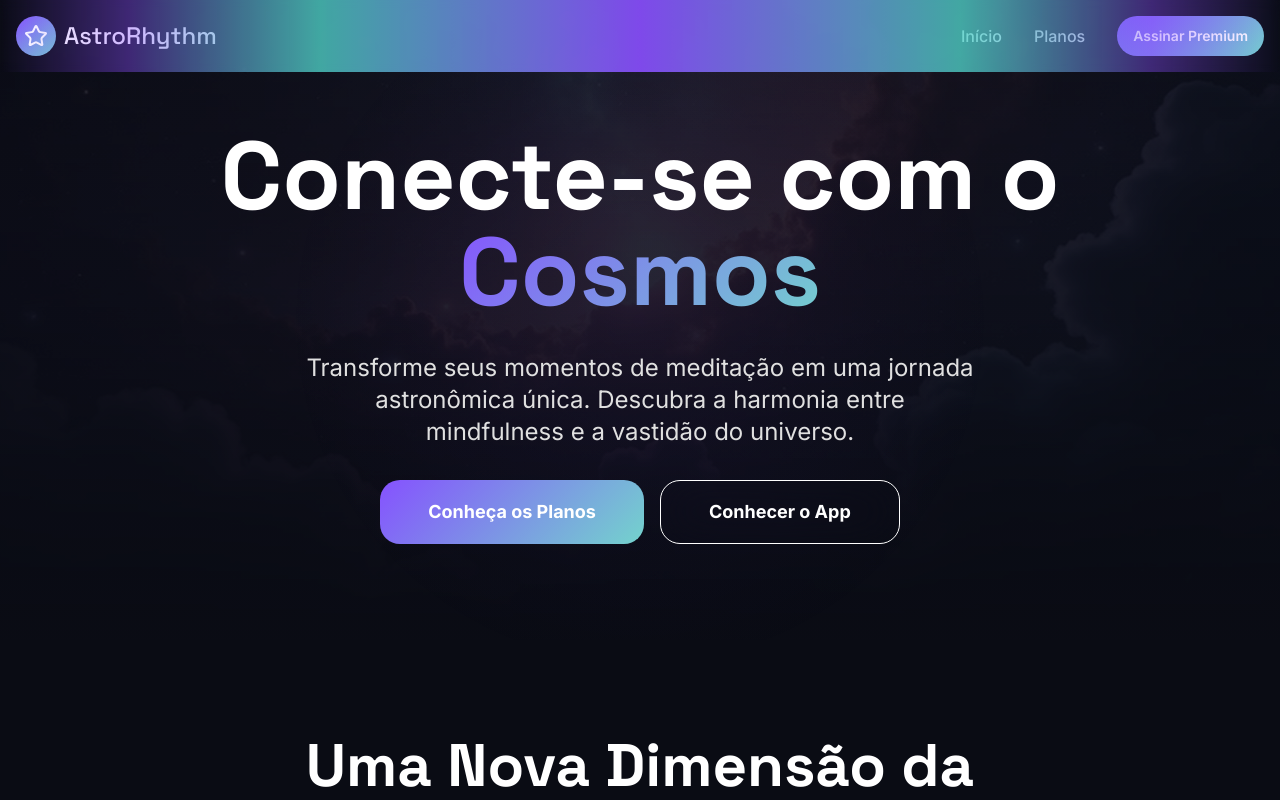
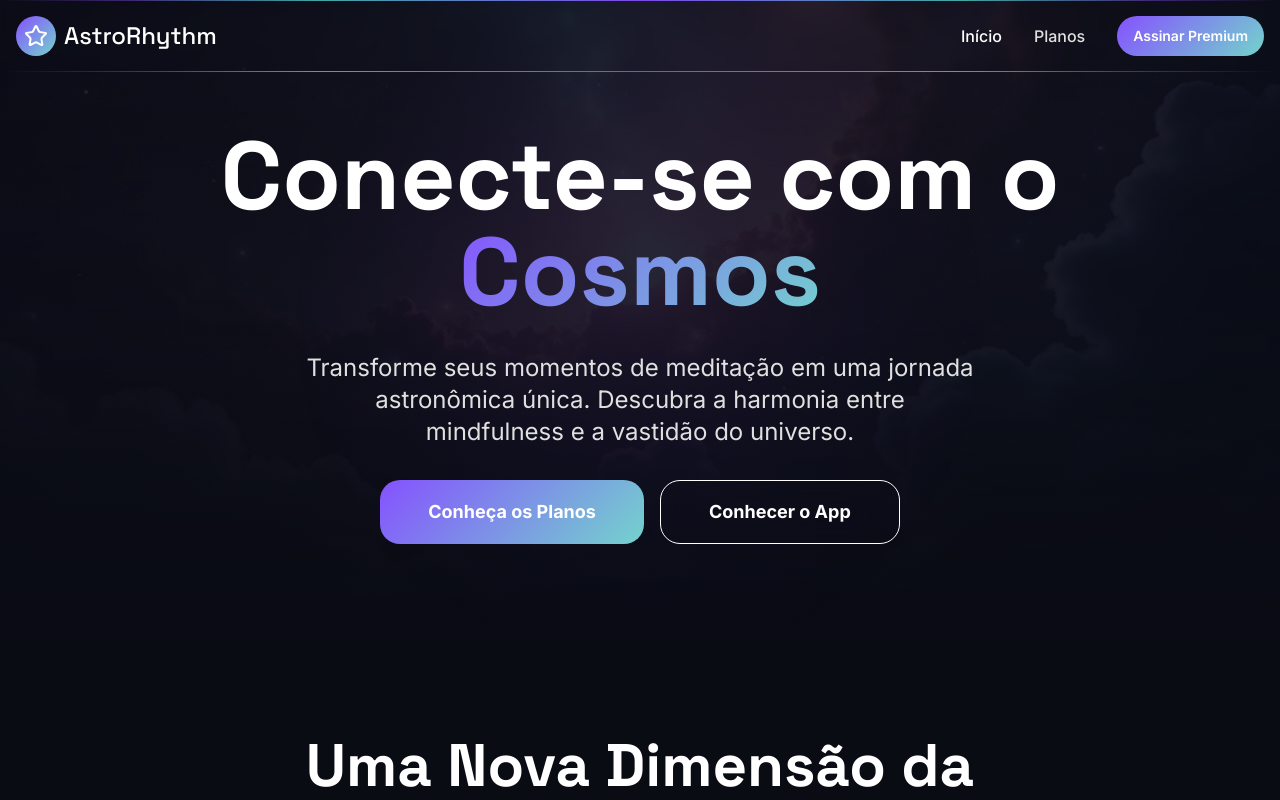
Before and after one commit to zKauaFerreira/Astro-Web, a React (Vite) app: page / in a window 1280 px wide. Shown: the top 800 px of the page. Built offline with nearby package versions, Linux system fonts and the light colour scheme; the HTML template or start-up script is replaced by a standard one.

Commit message:
Refine gradient to border

```diff
--- a/src/components/ui/navbar.tsx
+++ b/src/components/ui/navbar.tsx
@@ -168,17 +168,17 @@ export function Navbar() {
       )}
       style={{ border: 'none', borderTop: 'none', borderBottom: 'none' }}
     >
-      {/* Enhanced animated gradient border - Only on borders */}
+      {/* Enhanced animated gradient border - Thin outline only */}
       <div
         ref={borderRef}
         className="absolute inset-0 opacity-0 pointer-events-none"
         style={{
-          background: 'transparent',
-          borderTop: '2px solid transparent',
-          borderBottom: '2px solid transparent',
-          backgroundImage: 'linear-gradient(90deg, transparent 0%, rgba(138,79,255,0.4) 10%, rgba(78,205,196,0.8) 25%, rgba(138,79,255,0.9) 50%, rgba(78,205,196,0.8) 75%, rgba(138,79,255,0.4) 90%, transparent 100%)',
-          backgroundOrigin: 'border-box',
-          backgroundClip: 'border-box',
+          background: 'linear-gradient(90deg, transparent 0%, rgba(138,79,255,0.4) 10%, rgba(78,205,196,0.8) 25%, rgba(138,79,255,0.9) 50%, rgba(78,205,196,0.8) 75%, rgba(138,79,255,0.4) 90%, transparent 100%)',
+          WebkitMask: 'linear-gradient(#fff 0 0) content-box, linear-gradient(#fff 0 0)',
+          mask: 'linear-gradient(#fff 0 0) content-box, linear-gradient(#fff 0 0)',
+          WebkitMaskComposite: 'xor',
+          maskComposite: 'exclude',
+          padding: '1px',
           borderRadius: '0',
           boxShadow: '0 0 20px rgba(78,205,196,0.3)',
           clipPath: "polygon(50% 0%, 50% 0%, 50% 100%, 50% 100%)"
```
